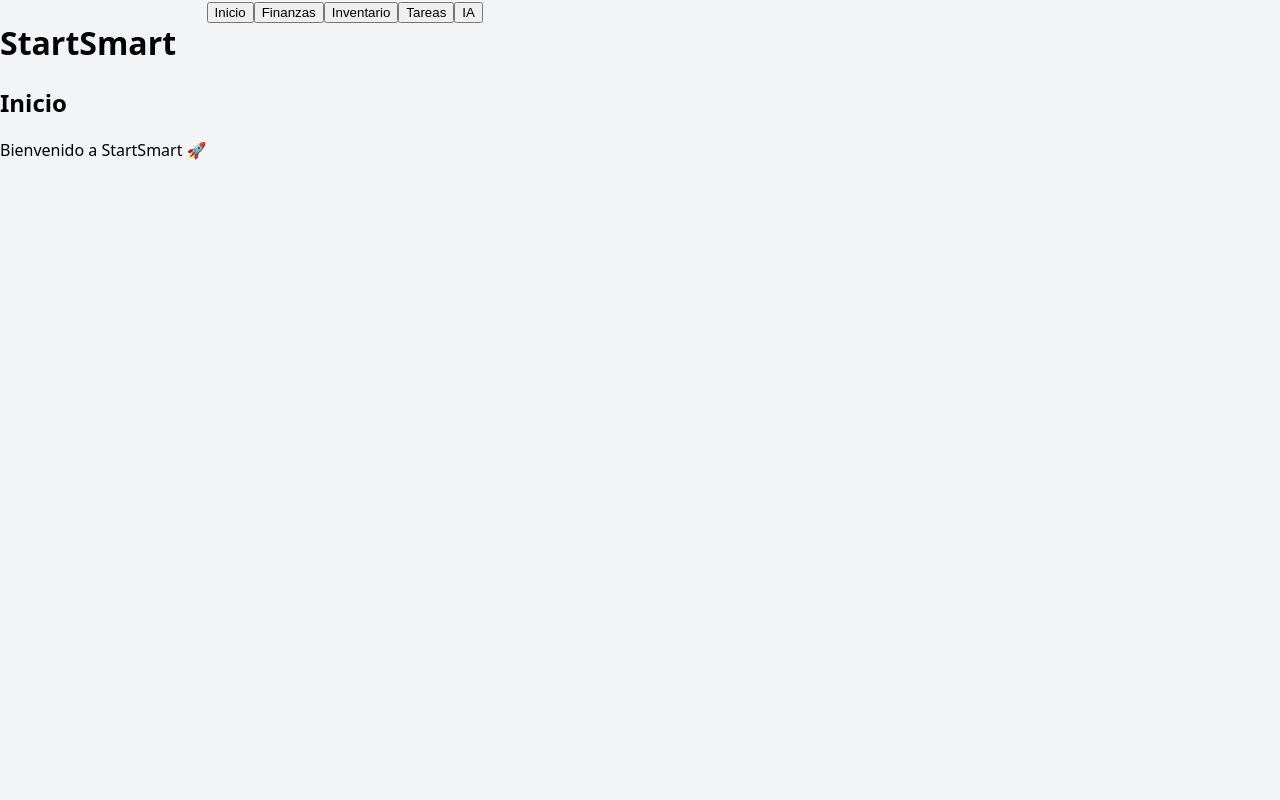
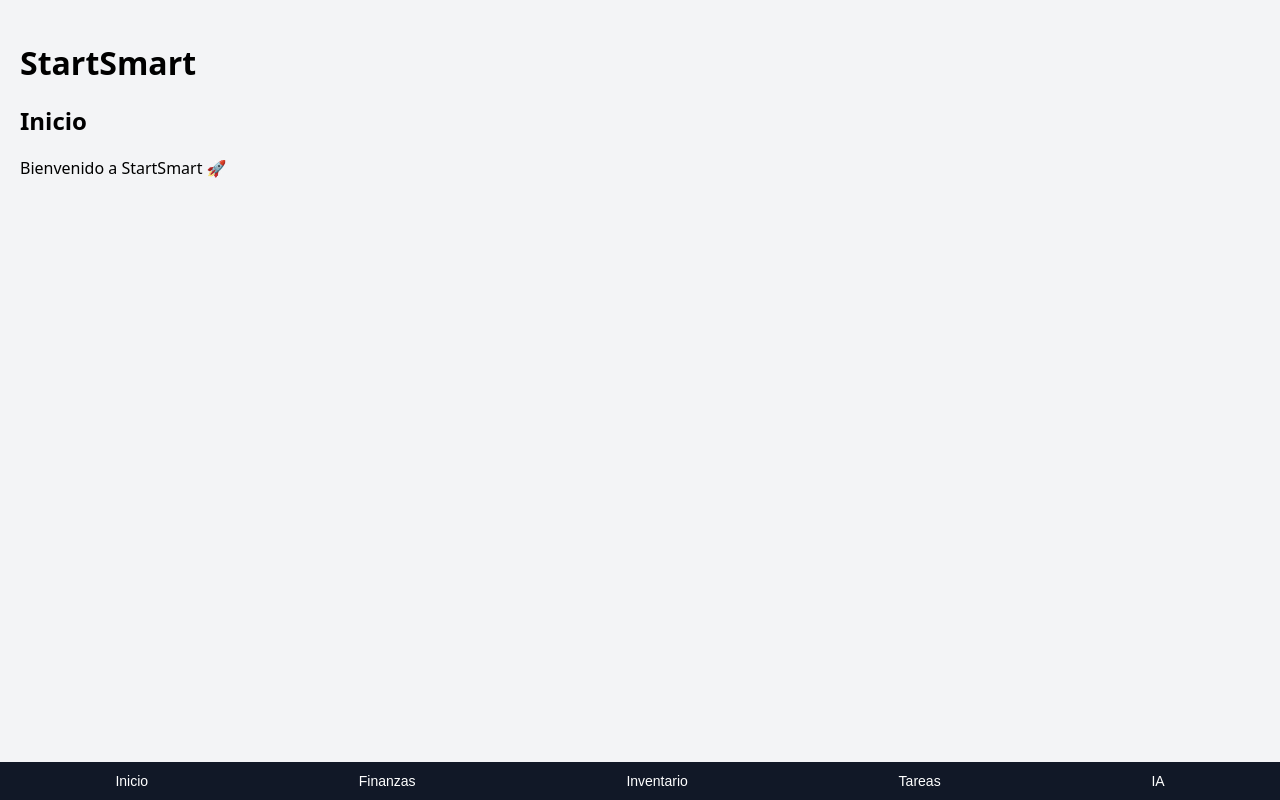
Before and after one commit to espanamanu41-eng/startsmart-app, a React (Vite) app: page / in a window 1280 px wide. Built offline with nearby package versions, Linux system fonts and the light colour scheme.

Commit message:
Update styles.css

```diff
--- a/src/styles.css
+++ b/src/styles.css
@@ -1,47 +1,34 @@
 body {
   margin: 0;
-  font-family: system-ui, Arial, sans-serif;
+  font-family: system-ui, Arial;
   background: #f3f4f6;
 }
 
 .app {
   display: flex;
+  flex-direction: column;
   height: 100vh;
 }
 
-/* Sidebar */
-
-.sidebar {
-  width: 220px;
-  background: #111827;
-  color: white;
+.content {
+  flex: 1;
   padding: 20px;
 }
 
-.sidebar h1 {
-  font-size: 22px;
-  margin-bottom: 30px;
+h1 {
+  margin-bottom: 20px;
 }
 
-.sidebar button {
-  display: block;
-  width: 100%;
+.bottom-nav {
+  display: flex;
+  justify-content: space-around;
   padding: 10px;
-  margin-bottom: 10px;
-  background: #374151;
+  background: #111827;
+}
+
+.bottom-nav button {
+  background: none;
   border: none;
   color: white;
-  border-radius: 6px;
-  cursor: pointer;
+  font-size: 14px;
 }
-
-.sidebar button:hover {
-  background: #4b5563;
-}
-
-/* Main */
-
-.main {
-  flex: 1;
-  padding: 40px;
-}
```
